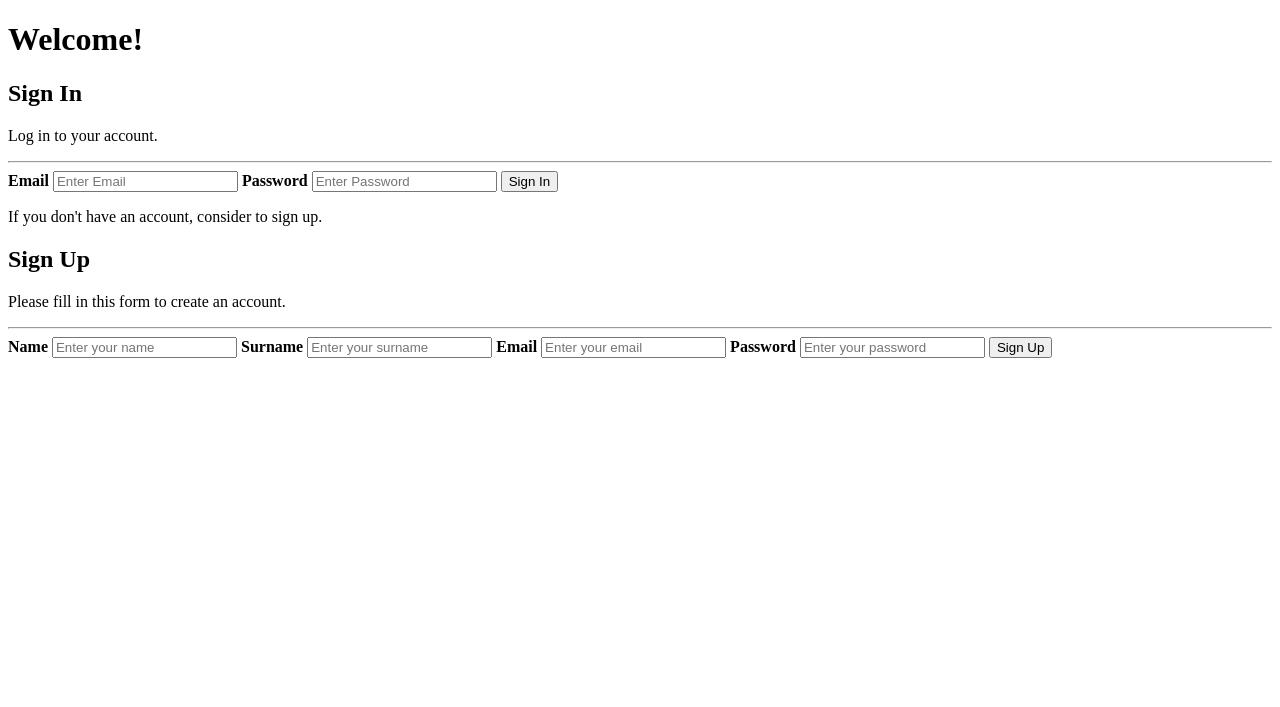
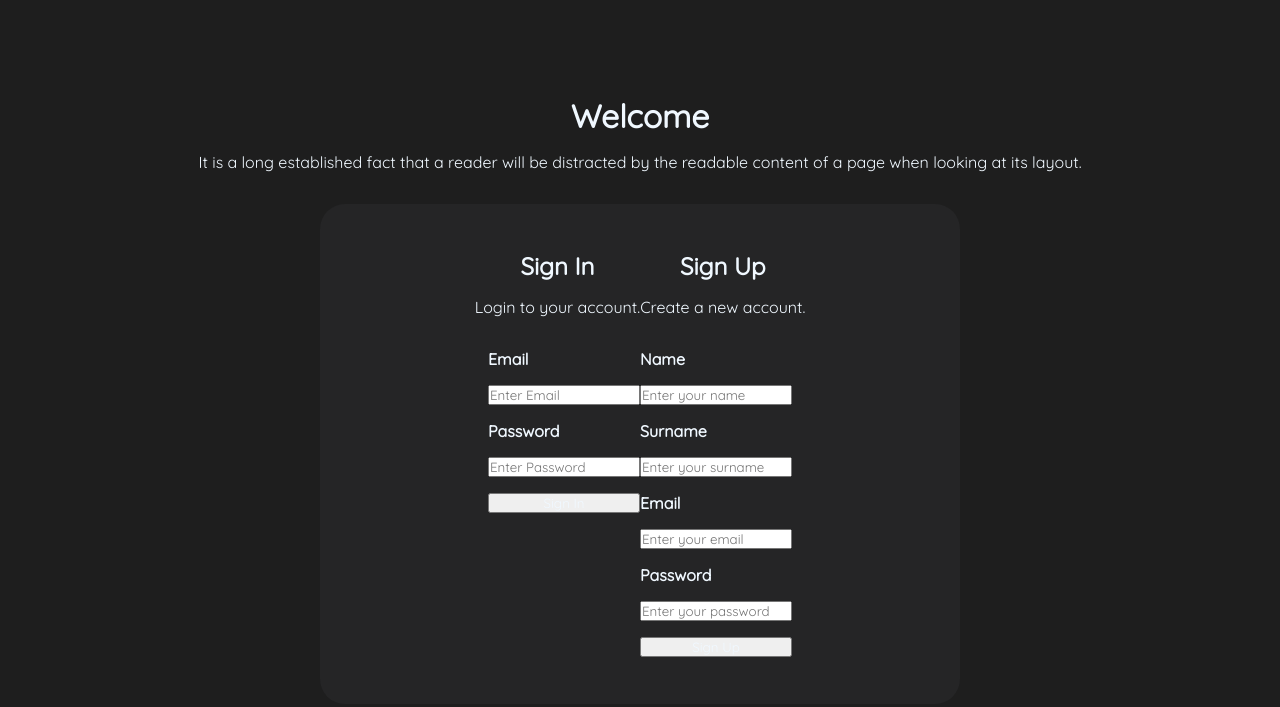
Before and after one commit to LucaSamore/Assignment-3_PdR, a plain HTML site: page pages/index.html in a window 1280 px wide. Drawn offline with Linux system fonts and the light colour scheme.

Commit message:
Add some style to index page

```diff
--- a/pages/index.html
+++ b/pages/index.html
@@ -11,17 +11,109 @@
         <meta name="description" content="">
         <meta name="viewport" content="width=device-width, initial-scale=1">
         <link rel="stylesheet" href="">
+        <style>
+            @import url('https://fonts.googleapis.com/css2?family=Quicksand&display=swap');
+
+            * {
+                margin: 0;
+                padding: 0;
+                box-sizing: border-box;
+                font-family: 'Quicksand', sans-serif;
+                color: aliceblue;
+            }
+
+            body{
+                display: flex;
+                justify-content: center;
+                align-items: center;
+                flex-direction: column;
+                min-height: 100vh;
+                background: #1e1e1e;
+            }
+
+            .header{
+                display: flex;
+                justify-content: center;
+                align-items: center;
+                flex-direction: column;
+                gap: 1rem;
+                margin-bottom: 2rem;
+            }
+
+            .container{
+                position: relative;
+                width: 50%;
+                min-height: 500px;
+                border-radius: 25px;
+                background-color: #252526;
+                display: flex;
+                flex-direction: column;
+                justify-content: center;
+                align-items: center;
+            }
+
+            .container-header{
+                display: flex;
+
+            }
+
+            .container-header-content{
+                display: flex;
+                justify-content: center;
+                align-items: center;
+                flex-direction: column;
+                gap: 1rem;
+                margin-bottom: 2rem;
+            }
+
+            .container-content{
+                display: flex;
+                flex-direction: row;
+                align-items: flex-start;
+            }
+
+            .login-section, .registration-section{
+                display: flex;
+                flex-direction: column;
+                justify-content: space-around;
+                align-items: center;
+                align-content: space-between;
+            }
+
+            form{
+                display: flex;
+                flex-direction: column;
+                justify-content: space-around;
+                gap: 1rem;
+            }
+        </style>
+
+
     </head>
     <body>
         <!--[if lt IE 7]>
             <p class="browsehappy">You are using an <strong>outdated</strong> browser. Please <a href="#">upgrade your browser</a> to improve your experience.</p>
         <![endif]-->
-        <h1>Welcome!</h1>
+        <div class="header">
+            <h1>Welcome</h1>
+            <p>It is a long established fact that a reader will be distracted by the readable content of a page when looking at its layout.</p>
+        </div>
 
+        <div class="container">
+            <div class="container-header">
+                <div class="container-header-content">
                     <h2>Sign In</h2>
-        <p>Log in to your account.</p>
-        <hr>
+                    <p>Login to your account.</p>
+                </div>
 
+                <div class="container-header-content">
+                    <h2>Sign Up</h2>
+                <p>Create a new account.</p>
+                </div>
+            </div>
+
+            <div class="container-content">
+                <div class="login-section">
                     <form action="http://localhost:8080/login" method="post">
                         <label for="email"><b>Email</b></label>
                         <input type="text" placeholder="Enter Email" name="email" required>
@@ -31,13 +123,9 @@
 
                         <button type="submit">Sign In</button>
                     </form>
+                </div>
 
-        <p>If you don't have an account, consider to sign up.</p>
-
-        <h2>Sign Up</h2>
-        <p>Please fill in this form to create an account.</p>
-        <hr>
-
+                <div class="registration-section">
                     <form action="http://localhost:8080/register" method="post">
                         <label for="name"><b>Name</b></label>
                         <input type="text" placeholder="Enter your name" name="name" required>
@@ -53,6 +141,11 @@
 
                         <button type="submit">Sign Up</button>
                     </form>
+                </div>
+            </div>
+
+        </div>
+
         <script src="" async defer></script>
     </body>
 </html>
```
Also changed, not shown: pages/styles/style.css (deleted). Lines whose indentation alone changed are shown as unchanged.
